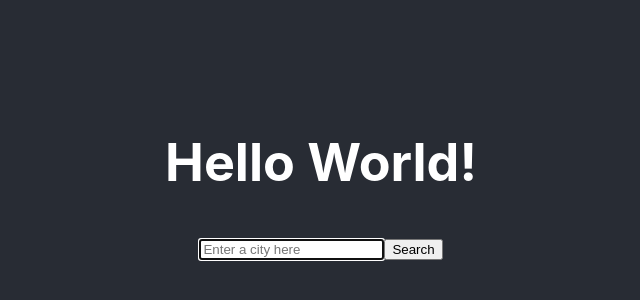
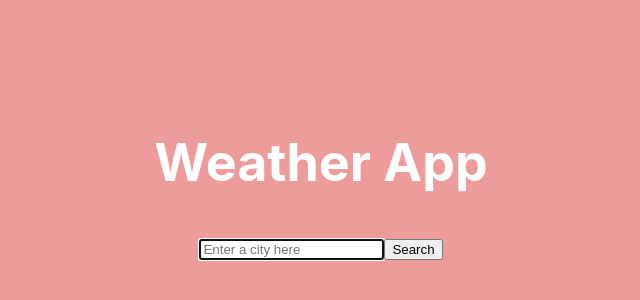
Before and after one commit to Lesia-Sh/weather-app-jsx, a React (Create React App) app: page / in a window 1280 px wide. Shown: the part 222-522 px from the top of the page, without its empty margins (319-959 px from the left). Built offline with nearby package versions, Linux system fonts and the light colour scheme.

Commit message:
Changed background color and made css for list

```diff
--- a/src/App.css
+++ b/src/App.css
@@ -14,7 +14,7 @@
 }
 
 .App-header {
-  background-color: #282c34;
+  background-color: #ee9b9b;
   min-height: 100vh;
   display: flex;
   flex-direction: column;
@@ -27,6 +27,12 @@
 .App-link {
   color: #61dafb;
 }
+.weather-list {
+  list-style-type: none;
+  padding: 0;
+  margin: 0;
+  margin-top: 15px;
+}
 
 @keyframes App-logo-spin {
   from {
--- a/src/App.js
+++ b/src/App.js
@@ -6,7 +6,7 @@ function App() {
   return (
     <div className="App">
       <header className="App-header">
-        <h1>Hello World!</h1>
+        <h1>Weather App</h1>
         <Weather />
       </header>
     </div>
```
